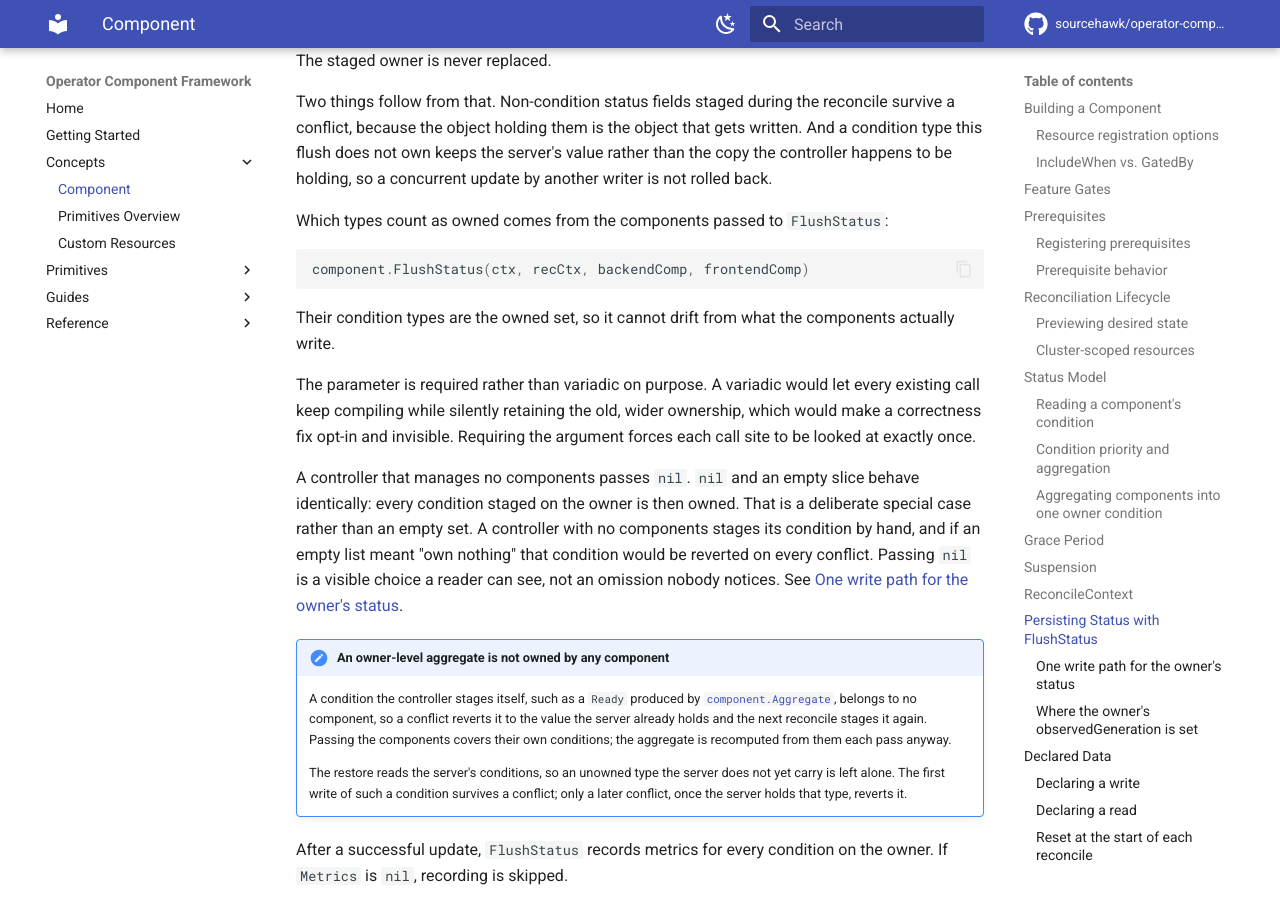
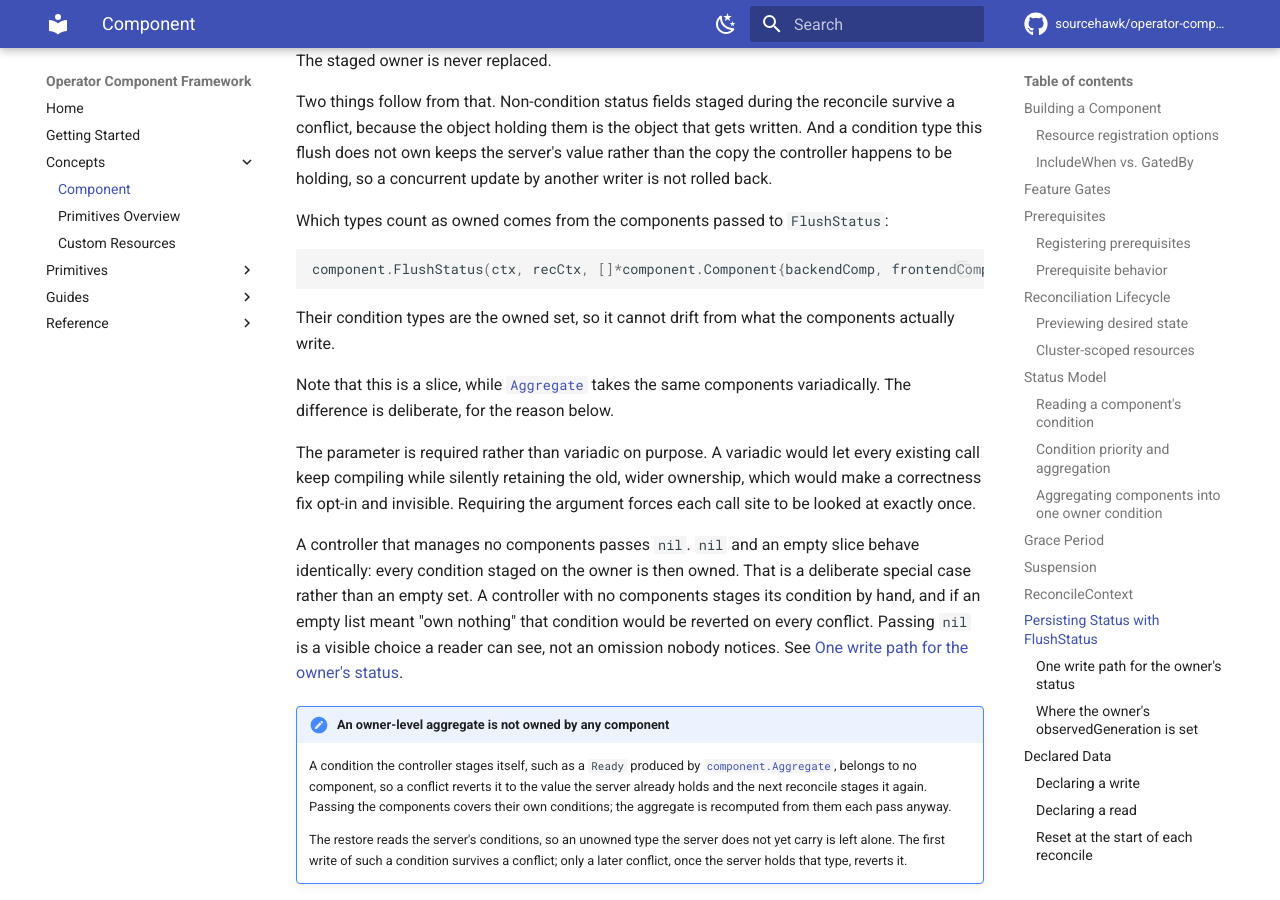
Before and after one commit to sourcehawk/operator-component-framework, an MkDocs documentation site: the page built from docs/component.md, in a window 1280 px wide and 900 px high, scrolled down 19336 px. Built offline with MkDocs 1.6.1 and Material for MkDocs 9.7.7, drawn with Linux system fonts in a browser that asks for light colours; comment, search, counter and statistics services are not loaded.

Commit message:
docs(component): correct three FlushStatus snippets the signature sweep missed
Three call shapes survived the change to a required component slice, two of which do
not compile if a reader copies them.

docs/component.md still called the function variadically, directly under the sentence
explaining that owned types come from the components passed, which makes it the
example a reader is most likely to copy. It now passes a slice literal, which keeps
the two components visible rather than hiding them behind a variable.

The building-components skill still showed the old two-argument form nine lines above
the correct three-argument one, so the page contradicted itself and the stale shape
came first.

The reviewer agent's check was inverted and ungrammatical: it read "Look for
FlushStatus called passed nil for its components when it actually built some" and then
illustrated the defect with a correct call. An agent following it would flag correct
code and miss the real mistake. It now shows FlushStatus(ctx, rec, nil) as the thing to
look for and says when nil is legitimate.

Adds a line noting that FlushStatus takes a slice while Aggregate takes the same
components variadically, since the two now sit near each other on one page and the
difference otherwise reads as a typo.

The previous sweep replaced one specific call shape rather than enumerating every
occurrence, so it could only confirm the edits already made. Every FlushStatus and
Aggregate occurrence in the repository was enumerated and checked individually this
time.

Co-Authored-By: Claude Opus 5 (1M context) <noreply@anthropic.com>

````diff
--- a/docs/component.md
+++ b/docs/component.md
@@ -690,10 +690,13 @@ back.
 Which types count as owned comes from the components passed to `FlushStatus`:
 
 ```go
-component.FlushStatus(ctx, recCtx, backendComp, frontendComp)
+component.FlushStatus(ctx, recCtx, []*component.Component{backendComp, frontendComp})
 ```
 
 Their condition types are the owned set, so it cannot drift from what the components actually write.
+
+Note that this is a slice, while [`Aggregate`](#aggregating-components-into-one-owner-condition) takes the same
+components variadically. The difference is deliberate, for the reason below.
 
 The parameter is required rather than variadic on purpose. A variadic would let every existing call keep compiling while
 silently retaining the old, wider ownership, which would make a correctness fix opt-in and invisible. Requiring the
````
Also changed, not shown: plugin/agents/reviewer.md (+5 -4 lines), plugin/skills/building-components/SKILL.md (+1 -1 lines), plugin/skills/building-components/references/component.md (+4 -1 lines).
